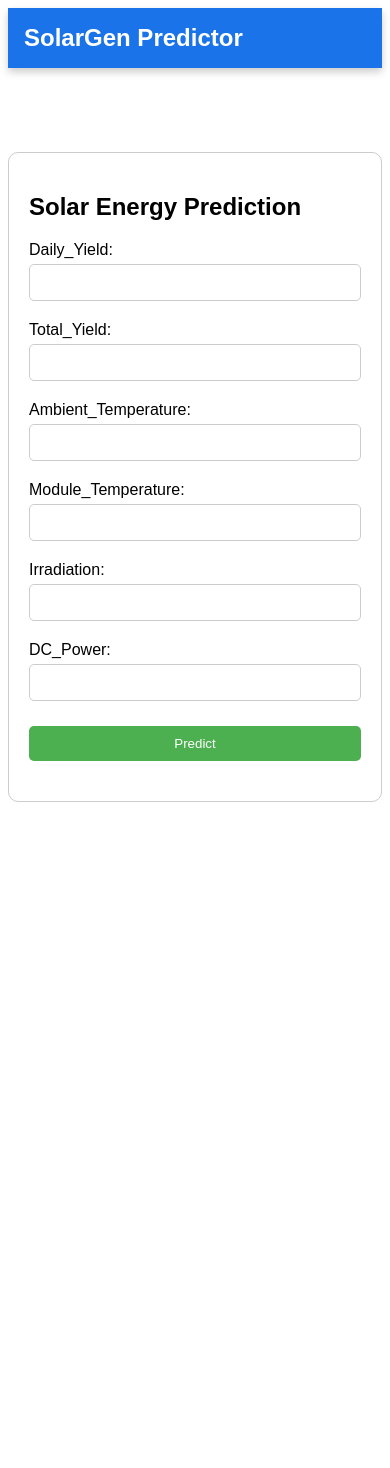
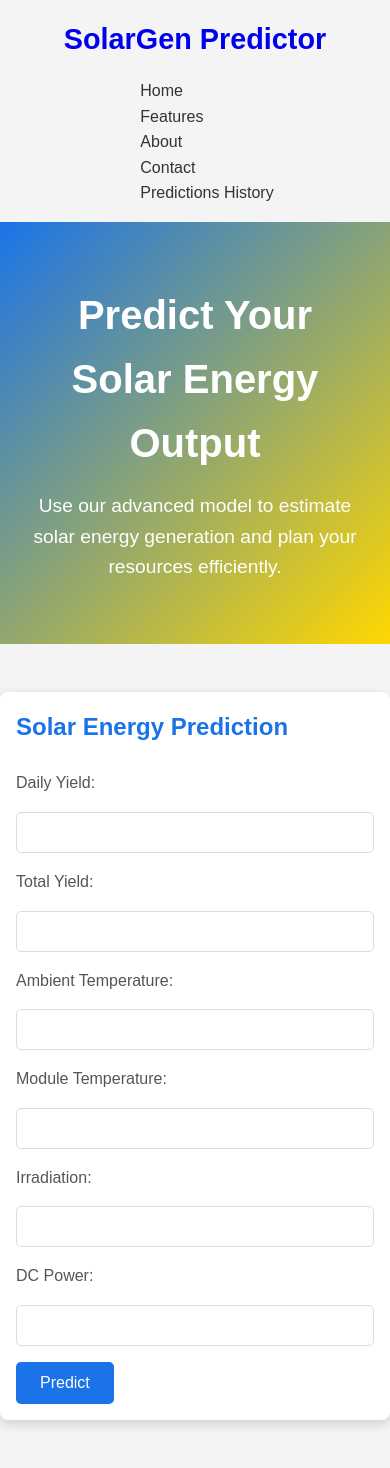
Before and after one commit to NarutoPuipui/SolarGen, a Flask app: page / in a window 390 px wide. Before the commit the page ends 802 px from the top, so only its background shows below. Run offline with Flask 3, Linux system fonts and the light colour scheme; parts of the project's set-up code (start-up, migrations or seed data) failed here and were passed over.

Commit message:
updated website

```diff
--- a/app.py
+++ b/app.py
@@ -1,5 +1,4 @@
-
-from flask import Flask, request, jsonify, render_template
+from flask import Flask, request, render_template
 import pickle
 import numpy as np
 
@@ -24,7 +23,29 @@ def predict():
     prediction = model.predict(final_features)
     output = round(prediction[0], 2)
 
-    return render_template('index.html', prediction_text='Prediction: {}'.format(output))
+    return render_template('index.html', prediction_text=f'Predicted Energy Output: {output} kW')
+
+@app.route('/features')
+def features():
+    return render_template('features.html')
+
+@app.route('/about')
+def about():
+    return render_template('about.html')
+
+@app.route('/contact')
+def contact():
+    return render_template('contact.html')
+
+@app.route('/predictions-history')
+def predictions_history():
+    # Example of loading previous predictions (for illustration)
+    previous_predictions = [
+        {"date": "2024-11-01", "output": 12.3},
+        {"date": "2024-11-02", "output": 13.1},
+        # Add more historical data
+    ]
+    return render_template('history.html', history=previous_predictions)
 
 if __name__ == "__main__":
     app.run(debug=True)
--- /dev/null
+++ b/static/style.css
@@ -0,0 +1,292 @@
+/* Reset some basic properties */
+*,
+*::before,
+*::after {
+    box-sizing: border-box;
+    margin: 0;
+    padding: 0;
+}
+
+body {
+    font-family: Arial, sans-serif;
+    line-height: 1.6;
+    color: #333;
+    background-color: #f4f4f4;
+}
+
+/* Navbar Styles */
+.navbar {
+    text-decoration: none;
+    background-color: #f4f4f4;
+    color: #333;
+    padding: 1rem 2rem;
+    box-shadow: 0 4px 8px rgba(0, 0, 0, 0.2);
+    display: flex;
+    align-items: center;
+    justify-content: space-between;
+}
+
+.navbar-container {
+    text-decoration: none;
+    color: #fff;
+    max-width: 1200px;
+    width: 100%;
+    margin: 0 auto;
+    display: flex;
+    align-items: center;
+    justify-content: space-between;
+}
+
+.navbar-links a {
+    color: #333;
+    margin-left: 1.5rem;
+    font-size: 1rem;
+    text-decoration: none;
+    transition: color 0.3s;
+}
+
+.navbar-links a:hover {
+    color: #ffd700;
+}
+
+.navbar .logo {
+    font-size: 1.8rem;
+    font-weight: bold;
+}
+
+/* Hero Section */
+.hero {
+    background: linear-gradient(135deg, #1a73e8, #ffd700);
+    color: white;
+    min-height: 50vh;
+    padding: 3rem 2rem;
+    text-align: center;
+    display: flex;
+    justify-content: center;
+    align-items: center;
+
+}
+
+.hero-content h1 {
+    font-size: 2.5rem;
+    margin-bottom: 1rem;
+}
+
+.hero-content p {
+    font-size: 1.2rem;
+}
+
+/* Form Container */
+.form-container {
+    background: #fff;
+    margin: 3rem auto;
+    padding: 2rem;
+    border-radius: 8px;
+    box-shadow: 0 4px 12px rgba(0, 0, 0, 0.15);
+    max-width: 600px;
+}
+
+.form-container h2 {
+    color: #1a73e8;
+    margin-bottom: 1.5rem;
+}
+
+.form-container label {
+    font-size: 1rem;
+    color: #555;
+    margin-bottom: 0.5rem;
+    display: block;
+}
+
+.form-container input[type="number"],
+.form-container input[type="text"],
+.form-container input[type="email"],
+.form-container textarea {
+    width: 100%;
+    padding: 0.75rem;
+    margin: 0.5rem 0 1rem;
+    border: 1px solid #ddd;
+    border-radius: 5px;
+    transition: all 0.3s;
+}
+
+.form-container input[type="number"]:focus,
+.form-container input[type="text"]:focus,
+.form-container input[type="email"]:focus,
+.form-container textarea:focus {
+    border-color: #1a73e8;
+    box-shadow: 0 0 5px rgba(26, 115, 232, 0.3);
+}
+
+.form-container input[type="submit"] {
+    background: #1a73e8;
+    color: #fff;
+    padding: 0.75rem 1.5rem;
+    border: none;
+    border-radius: 5px;
+    font-size: 1rem;
+    cursor: pointer;
+    transition: background 0.3s;
+}
+
+.form-container input[type="submit"]:hover {
+    background: #165bb2;
+}
+
+/* Result Display */
+.result {
+    text-align: center;
+    margin-top: 2rem;
+    font-size: 1.5rem;
+    color: #1a73e8;
+}
+
+/* Features Section */
+.features {
+    background: #fff;
+    padding: 2rem;
+    max-width: 1000px;
+    margin: 2rem auto;
+    box-shadow: 0 2px 8px rgba(0, 0, 0, 0.1);
+    border-radius: 8px;
+}
+
+.features h1 {
+    color: #1a73e8;
+    text-align: center;
+    margin-bottom: 1.5rem;
+}
+
+.features ul {
+    list-style: none;
+    padding: 0;
+    margin: 0;
+}
+
+.features li {
+    background: #f4f4f4;
+    padding: 1rem;
+    border-radius: 5px;
+    margin-bottom: 1rem;
+    transition: background 0.3s;
+}
+
+.features li:hover {
+    background: #e9f3ff;
+}
+
+/* About Section */
+.about {
+    text-align: center;
+    padding: 2rem;
+    color: #333;
+    max-width: 800px;
+    margin: 2rem auto;
+}
+
+.about h1 {
+    color: #1a73e8;
+    margin-bottom: 1rem;
+}
+
+.about p {
+    line-height: 1.7;
+}
+
+/* Contact Section */
+.contact {
+    padding: 2rem;
+    max-width: 600px;
+    margin: 2rem auto;
+    background: #fff;
+    border-radius: 8px;
+    box-shadow: 0 2px 8px rgba(0, 0, 0, 0.1);
+}
+
+.contact form label {
+    font-size: 1rem;
+    color: #555;
+    display: block;
+    margin-bottom: 0.5rem;
+}
+
+.contact form input,
+.contact form textarea {
+    width: 100%;
+    padding: 0.75rem;
+    margin-bottom: 1rem;
+    border: 1px solid #ddd;
+    border-radius: 5px;
+}
+
+.contact form button {
+    background: #1a73e8;
+    color: #fff;
+    padding: 0.75rem 1.5rem;
+    border: none;
+    border-radius: 5px;
+    font-size: 1rem;
+    cursor: pointer;
+}
+
+.contact form button:hover {
+    background: #165bb2;
+}
+
+/* Predictions History */
+.history {
+    padding: 2rem;
+    max-width: 800px;
+    margin: 2rem auto;
+}
+
+.history table {
+    width: 100%;
+    border-collapse: collapse;
+    box-shadow: 0 4px 8px rgba(0, 0, 0, 0.1);
+}
+
+.history th,
+.history td {
+    padding: 1rem;
+    border: 1px solid #ddd;
+    text-align: left;
+}
+
+.history th {
+    background: #1a73e8;
+    color: #fff;
+}
+
+.history tr:nth-child(even) {
+    background: #f4f4f4;
+}
+
+/* Footer */
+.footer {
+    background: #1a73e8;
+    color: #fff;
+    text-align: center;
+    padding: 1rem;
+}
+
+/* Responsive Design */
+@media (max-width: 768px) {
+    .navbar-container {
+        flex-direction: column;
+    }
+
+    .navbar-links {
+        margin-top: 1rem;
+        display: flex;
+        flex-direction: column;
+    }
+
+    .form-container,
+    .features,
+    .about,
+    .contact,
+    .history {
+        padding: 1rem;
+    }
+}
--- a/templates/index.html
+++ b/templates/index.html
@@ -1,120 +1,55 @@
 <!DOCTYPE html>
-<html>
+<html lang="en">
 <head>
-    <title>Student Placement Prediction</title>
-    <style>
-.navbar {
-  background-color: #1a73e8; /* Solar energy-inspired blue */
-  color: #fff;
-  padding: 1rem;
-  box-shadow: 0 4px 8px rgba(0, 0, 0, 0.2);
-  max-width: 100vw;
-}
-
-.navbar-container {
-  max-width: 1200px;
-  display: flex;
-  justify-content: space-between;
-  align-items: center;
-}
-
-.logo {
-  font-size: 1.5rem;
-  font-weight: bold;
-  text-decoration: none;
-  color: #fff;
-}
-
-.navbar-links a {
-  color: #fff;
-  text-decoration: none;
-  margin-left: 1rem;
-  font-size: 1rem;
-  transition: color 0.3s ease;
-}
-
-.navbar-links a:hover {
-  color: #ffd700; /* Solar-inspired yellow for hover */
-}
-
-/* Responsive Design */
-@media (max-width: 768px) {
-  .navbar-links {
-    display: none;
-  }
-}
-
-        body {
-            font-family: Arial, sans-serif;
-            max-width: 100vw;
-        }
-
-        .form-container {
-            margin-top: 10vh;
-            margin-left: auto;
-            margin-right: auto;
-            max-width: 500px;
-            padding: 20px;
-            border: 1px solid #ccc;
-            border-radius: 10px;
-        }
-        .form-container input {
-            width: 100%;
-            padding: 10px;
-            margin: 5px 0 20px 0;
-            display: inline-block;
-            border: 1px solid #ccc;
-            border-radius: 5px;
-            box-sizing: border-box;
-        }
-        .form-container input[type="submit"] {
-            background-color: #4CAF50;
-            color: white;
-            border: none;
-        }
-        .form-container input[type="submit"]:hover {
-            background-color: #45a049;
-        }
-        .result {
-            font-size: 1.5em;
-            color: #4CAF50;
-            text-align: center;
-            margin-top: 20px;
-        }
-    </style>
+    <meta charset="UTF-8">
+    <meta name="viewport" content="width=device-width, initial-scale=1.0">
+    <title>SolarGen Predictor</title>
+    <link rel="stylesheet" href="../static/style.css">
 </head>
 <body>
+    <!-- Navbar -->
     <nav class="navbar">
         <div class="navbar-container">
-          <a href="#" class="logo">SolarGen Predictor</a>
-          <div class="navbar-links">
-            <a href="#home">Home</a>
-            <a href="#features">Features</a>
-            <a href="#about">About</a>
-            <a href="#contact">Contact</a>
-          </div>
+            <a style=" text-decoration: none;" href="/" class="logo">SolarGen Predictor</a>
+            <div class="navbar-links">
+                <a href="/">Home</a>
+                <a href="/features">Features</a>
+                <a href="/about">About</a>
+                <a href="/contact">Contact</a>
+                <a href="/predictions-history">Predictions History</a>
+            </div>
         </div>
-      </nav>
+    </nav>
+
+    <!-- Hero Section -->
+    <section class="hero">
+        <div class="hero-content">
+            <h1>Predict Your Solar Energy Output</h1>
+            <p>Use our advanced model to estimate solar energy generation and plan your resources efficiently.</p>
+        </div>
+    </section>
+
+    <!-- Prediction Form -->
     <div class="form-container">
         <h2>Solar Energy Prediction</h2>
         <form action="/predict" method="post">
-            <label for="Daily_Yield">Daily_Yield:</label>
+            <label for="Daily_Yield">Daily Yield:</label>
             <input type="number" name="Daily_Yield" required>
 
-            <label for="Total_Yield">Total_Yield:</label>
+            <label for="Total_Yield">Total Yield:</label>
             <input type="number" name="Total_Yield" required>
 
-            <label for="Ambient_Temperature">Ambient_Temperature:</label>
+            <label for="Ambient_Temperature">Ambient Temperature:</label>
             <input type="number" name="Ambient_Temperature" required>
 
-            <label for="Module_Temperature">Module_Temperature:</label>
+            <label for="Module_Temperature">Module Temperature:</label>
             <input type="number" name="Module_Temperature" required>
 
             <label for="Irradiation">Irradiation:</label>
-            <input type="number"  name="Irradiation" required>
+            <input type="number" name="Irradiation" required>
 
-            <label for="DC_Power">DC_Power:</label>
-            <input type="number"  name="DC_Power" required>
+            <label for="DC_Power">DC Power:</label>
+            <input type="number" name="DC_Power" required>
 
             <input type="submit" value="Predict">
         </form>
```
Also changed, not shown: templates/about.html (added, +29 -0 lines), templates/contact.html (added, +39 -0 lines), templates/features.html (added, +32 -0 lines), templates/history.html (added, +39 -0 lines).
